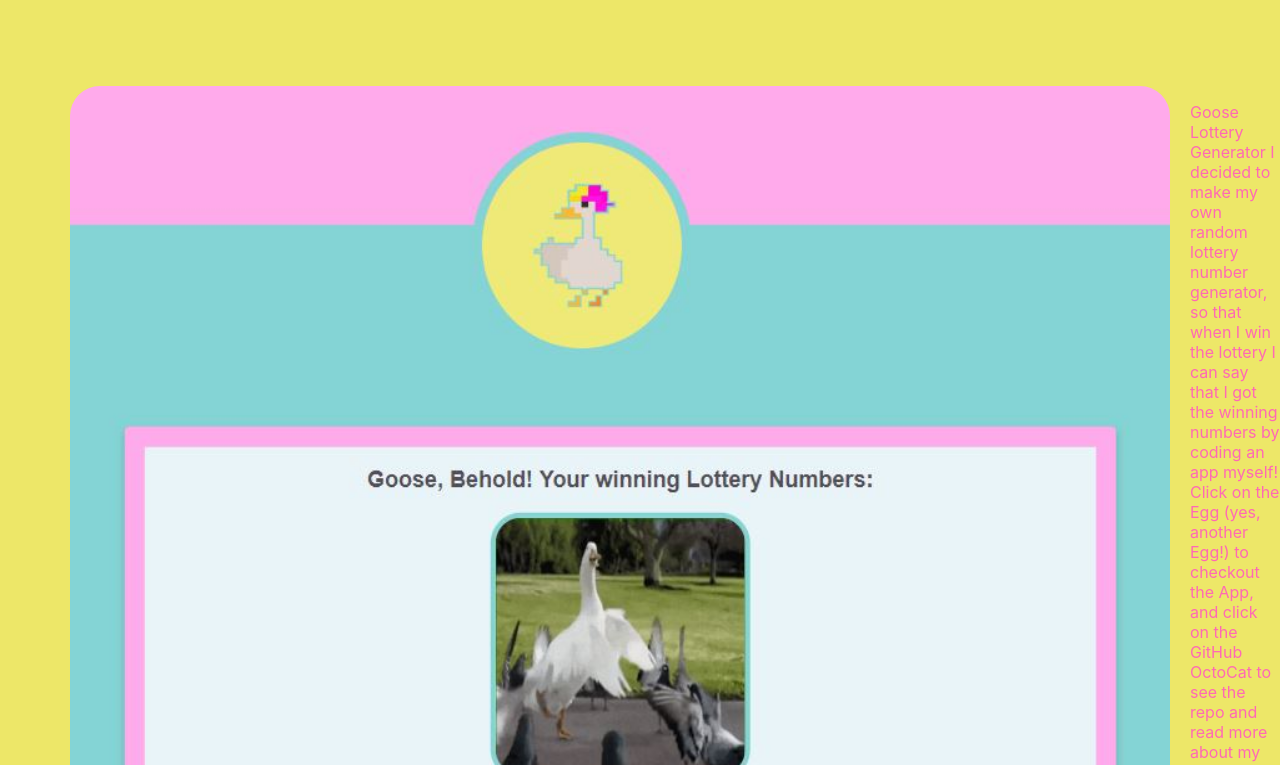
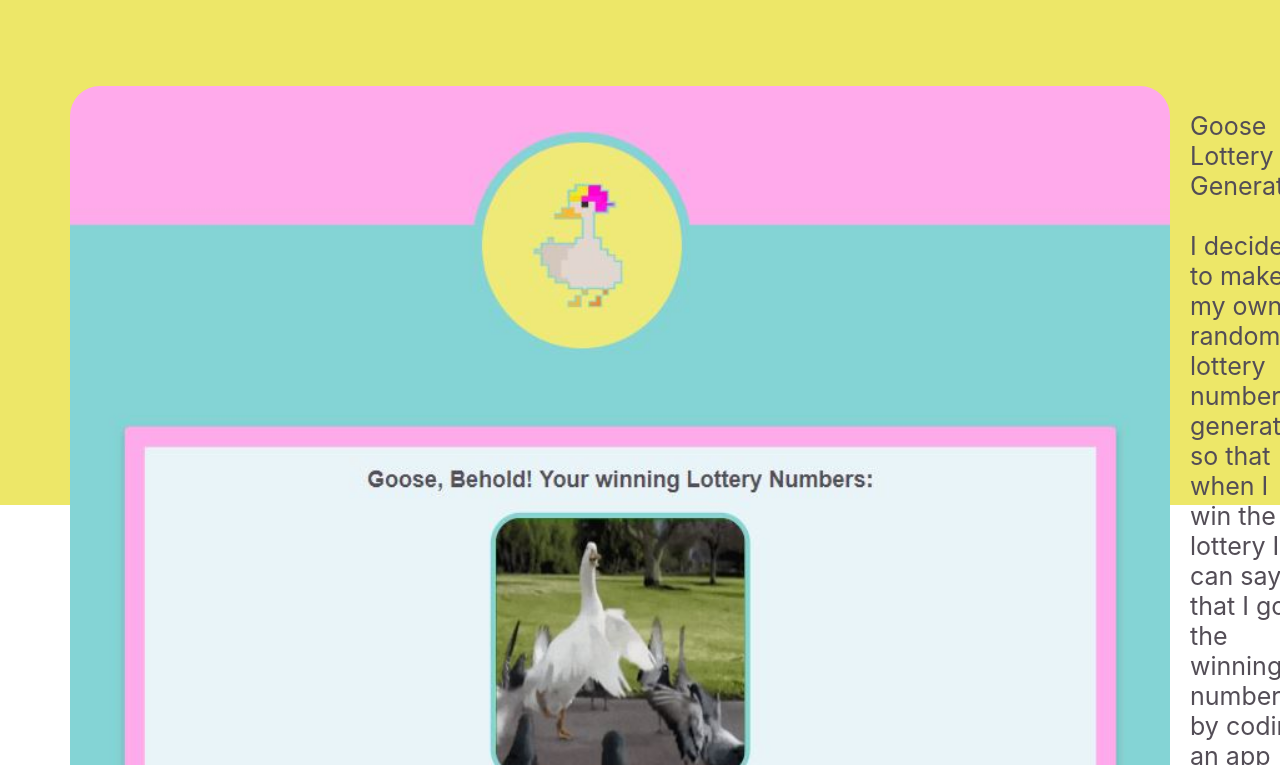
Before and after one commit to veepgoose/portfolio, a React (Create React App) app in the folder goose-portfolio/: page /LottoGenEgg in a window 1280 px wide. Shown: the part 695-1460 px from the top of the page. Built offline with nearby package versions, Linux system fonts and the light colour scheme.

Commit message:
Text box added and alignment of component completed and styled

```diff
--- a/goose-portfolio/src/App.js
+++ b/goose-portfolio/src/App.js
@@ -8,14 +8,14 @@ import Footer from './Components/Footer/Footer';
 import LottoGenEgg from './Components/LottoGenEgg/LottoGenEgg';
 import TipsyEgg from './Components/TipsyEgg/TipsyEgg';
 import MemCompEgg from './Components/MemCompEgg/MemCompEgg';
-import { Fragment } from 'react';
+
 
 
 
 function App() {
   return (
 
-  <Fragment>
+
     <BrowserRouter>
 
     <Routes>
@@ -48,7 +48,7 @@ function App() {
     </BrowserRouter>
 
 
-  </Fragment>
+
 
   );
 }
--- a/goose-portfolio/src/Components/LottoGenEgg/LottoGenEgg.css
+++ b/goose-portfolio/src/Components/LottoGenEgg/LottoGenEgg.css
@@ -1,5 +1,5 @@
 .LottoPage {
-    height: 200vh;
+    height: 150vh;
     background-color: #EDE768;
     color: hotpink
 }
@@ -68,5 +68,7 @@
     justify-content: flex-end;
     position:relative;
     align-self: flex-start;
+    font-size: 25px;
+    color: #534D56;
 
 }
--- a/goose-portfolio/src/Components/LottoGenEgg/LottoGenEgg.js
+++ b/goose-portfolio/src/Components/LottoGenEgg/LottoGenEgg.js
@@ -23,7 +23,10 @@ function LottoProj (props) {
       <img src={LottoApp} alt="LottoApp" className="LottoApp"/>
 
       <div className="LottoText">
-      <p className="LottoText">Goose Lottery Generator
+      <p className="LottoText">
+      Goose Lottery Generator
+      <br/>
+      <br/>
 
 I decided to make my own random lottery number generator, so that when I win the lottery I can say that I got the winning numbers by coding an app myself!
 
```
